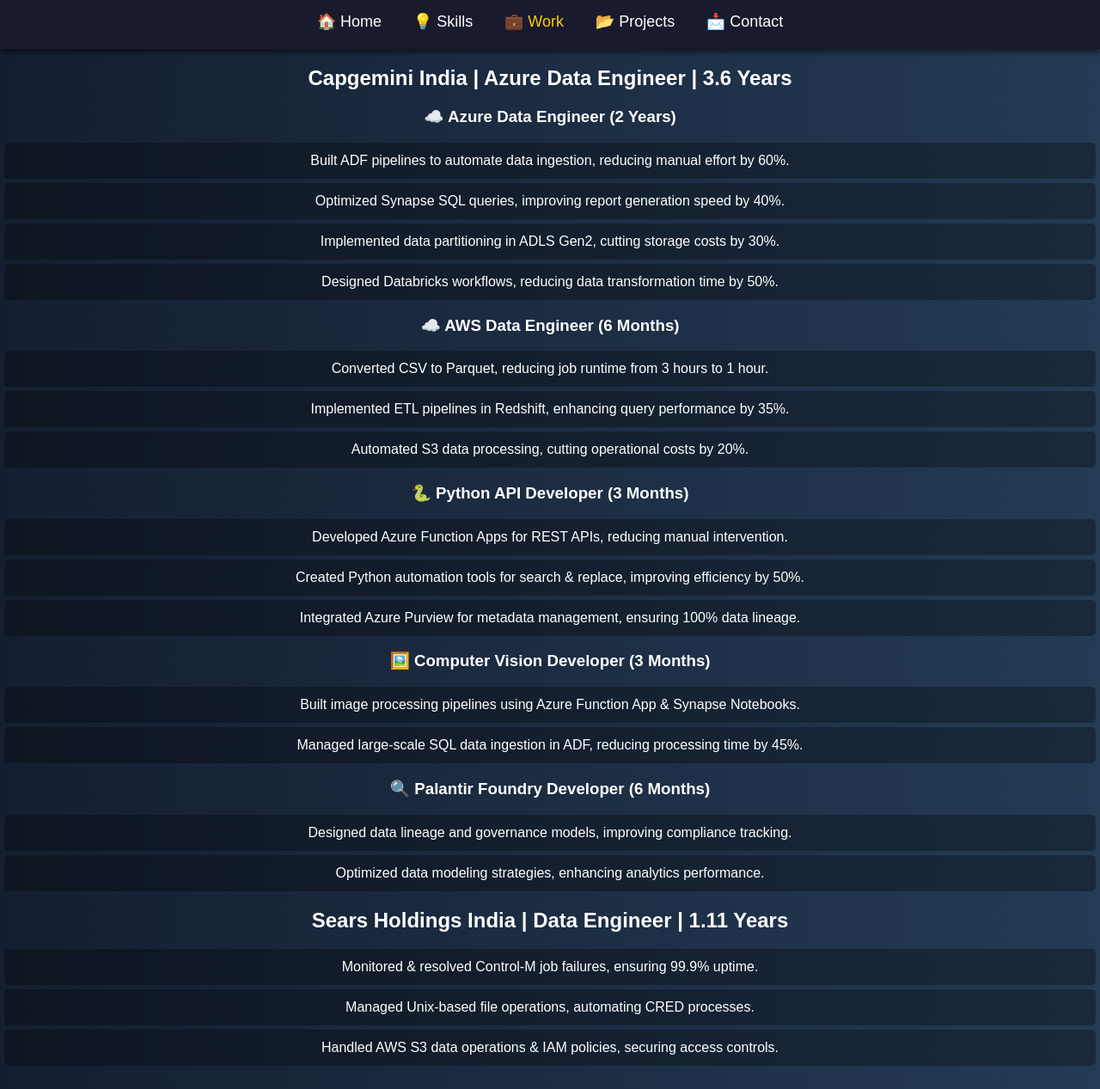
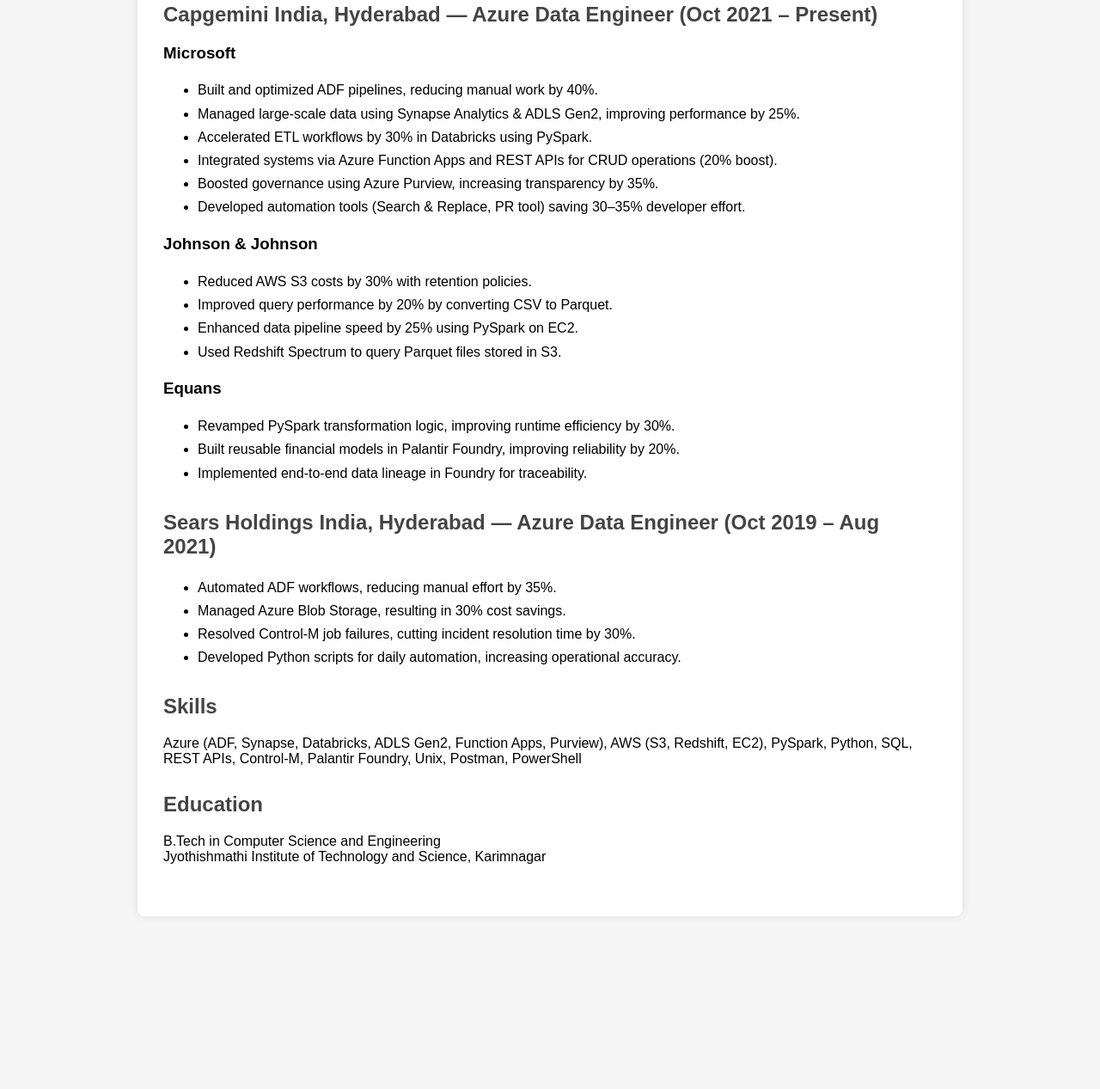
Before and after one commit to saimounikanedunuri/my-portfolio, a plain HTML site: page work.html in a window 1280 px wide. Shown: the part 183-1450 px from the top of the page at 86% size. After the commit the page ends 1269 px from the top, so only its background shows below. Drawn offline with Linux system fonts and the light colour scheme.

Commit message:
project_details_updated.html

```diff
--- a/work.html
+++ b/work.html
@@ -1,84 +1,96 @@
 <!DOCTYPE html>
 <html lang="en">
+
 <head>
     <meta charset="UTF-8">
     <meta name="viewport" content="width=device-width, initial-scale=1.0">
-    <title>Work Experience - Azure Data Engineer</title>
-    <link rel="stylesheet" href="styles.css">
+    <title>Sai Mounika | Azure Data Engineer</title>
+    <style>
+        body {
+            font-family: Arial, sans-serif;
+            margin: 0;
+            padding: 20px;
+            background-color: #f5f5f5;
+        }
+
+        .container {
+            max-width: 900px;
+            margin: auto;
+            background-color: #ffffff;
+            padding: 30px;
+            border-radius: 8px;
+            box-shadow: 0 0 10px rgba(0, 0, 0, 0.1);
+        }
+
+        h1 {
+            color: #333366;
+        }
+
+        h2 {
+            color: #444444;
+        }
+
+        ul {
+            line-height: 1.7;
+        }
+
+        .section {
+            margin-bottom: 30px;
+        }
+    </style>
 </head>
+
 <body>
-    <header>
-        <h1>💼 Work Experience</h1>
-        <p>Delivering scalable data solutions across cloud platforms</p>
-        <nav>
-            <a href="index.html">🏠 Home</a>
-            <a href="skills.html">💡 Skills</a>
-            <a href="work.html" class="active">💼 Work</a>
-            <a href="projects.html">📂 Projects</a>
-            <a href="contact.html">📩 Contact</a>
-        </nav>
-    </header>
+    <div class="container">
+        <h1>Sai Mounika</h1>
+        <p><strong>Azure Data Engineer with 5.6 years of experience</strong> in building robust, scalable, and efficient data pipelines using Azure and AWS technologies, delivering impactful solutions in finance and healthcare domains.</p>
 
-    <section class="work-container">
-        <div class="work-entry">
-            <h2>Capgemini India | Azure Data Engineer | 3.6 Years</h2>
-            <div class="role">
-                <h3>☁️ Azure Data Engineer (2 Years)</h3>
+        <div class="section">
+            <h2>Capgemini India, Hyderabad — Azure Data Engineer (Oct 2021 – Present)</h2>
+            <h3>Microsoft</h3>
             <ul>
-                    <li>Built ADF pipelines to automate data ingestion, reducing manual effort by 60%.</li>
-                    <li>Optimized Synapse SQL queries, improving report generation speed by 40%.</li>
-                    <li>Implemented data partitioning in ADLS Gen2, cutting storage costs by 30%.</li>
-                    <li>Designed Databricks workflows, reducing data transformation time by 50%.</li>
+                <li>Built and optimized ADF pipelines, reducing manual work by 40%.</li>
+                <li>Managed large-scale data using Synapse Analytics & ADLS Gen2, improving performance by 25%.</li>
+                <li>Accelerated ETL workflows by 30% in Databricks using PySpark.</li>
+                <li>Integrated systems via Azure Function Apps and REST APIs for CRUD operations (20% boost).</li>
+                <li>Boosted governance using Azure Purview, increasing transparency by 35%.</li>
+                <li>Developed automation tools (Search & Replace, PR tool) saving 30–35% developer effort.</li>
+            </ul>
+            <h3>Johnson & Johnson</h3>
+            <ul>
+                <li>Reduced AWS S3 costs by 30% with retention policies.</li>
+                <li>Improved query performance by 20% by converting CSV to Parquet.</li>
+                <li>Enhanced data pipeline speed by 25% using PySpark on EC2.</li>
+                <li>Used Redshift Spectrum to query Parquet files stored in S3.</li>
+            </ul>
+            <h3>Equans</h3>
+            <ul>
+                <li>Revamped PySpark transformation logic, improving runtime efficiency by 30%.</li>
+                <li>Built reusable financial models in Palantir Foundry, improving reliability by 20%.</li>
+                <li>Implemented end-to-end data lineage in Foundry for traceability.</li>
             </ul>
         </div>
 
-            <div class="role">
-                <h3>☁️ AWS Data Engineer (6 Months)</h3>
+        <div class="section">
+            <h2>Sears Holdings India, Hyderabad — Azure Data Engineer (Oct 2019 – Aug 2021)</h2>
             <ul>
-                    <li>Converted CSV to Parquet, reducing job runtime from 3 hours to 1 hour.</li>
-                    <li>Implemented ETL pipelines in Redshift, enhancing query performance by 35%.</li>
-                    <li>Automated S3 data processing, cutting operational costs by 20%.</li>
+                <li>Automated ADF workflows, reducing manual effort by 35%.</li>
+                <li>Managed Azure Blob Storage, resulting in 30% cost savings.</li>
+                <li>Resolved Control-M job failures, cutting incident resolution time by 30%.</li>
+                <li>Developed Python scripts for daily automation, increasing operational accuracy.</li>
             </ul>
         </div>
 
-            <div class="role">
-                <h3>🐍 Python API Developer (3 Months)</h3>
-                <ul>
-                    <li>Developed Azure Function Apps for REST APIs, reducing manual intervention.</li>
-                    <li>Created Python automation tools for search & replace, improving efficiency by 50%.</li>
-                    <li>Integrated Azure Purview for metadata management, ensuring 100% data lineage.</li>
-                </ul>
+        <div class="section">
+            <h2>Skills</h2>
+            <p>Azure (ADF, Synapse, Databricks, ADLS Gen2, Function Apps, Purview), AWS (S3, Redshift, EC2), PySpark, Python, SQL, REST APIs, Control-M, Palantir Foundry, Unix, Postman, PowerShell</p>
         </div>
 
-            <div class="role">
-                <h3>🖼️ Computer Vision Developer (3 Months)</h3>
-                <ul>
-                    <li>Built image processing pipelines using Azure Function App & Synapse Notebooks.</li>
-                    <li>Managed large-scale SQL data ingestion in ADF, reducing processing time by 45%.</li>
-                </ul>
-            </div>
-
-            <div class="role">
-                <h3>🔍 Palantir Foundry Developer (6 Months)</h3>
-                <ul>
-                    <li>Designed data lineage and governance models, improving compliance tracking.</li>
-                    <li>Optimized data modeling strategies, enhancing analytics performance.</li>
-                </ul>
+        <div class="section">
+            <h2>Education</h2>
+            <p>B.Tech in Computer Science and Engineering<br>Jyothishmathi Institute of Technology and Science, Karimnagar</p>
         </div>
     </div>
+</body>
 
-        <div class="work-entry">
-            <h2>Sears Holdings India | Data Engineer | 1.11 Years</h2>
-            <ul>
-                <li>Monitored & resolved Control-M job failures, ensuring 99.9% uptime.</li>
-                <li>Managed Unix-based file operations, automating CRED processes.</li>
-                <li>Handled AWS S3 data operations & IAM policies, securing access controls.</li>
-            </ul>
-        </div>
-    </section>
-
-    <footer>
-        <p>🔹 Building scalable, efficient, and automated data solutions 🔹</p>
-    </footer>
-</body>
 </html>
```
Lines whose indentation alone changed are shown as unchanged.
